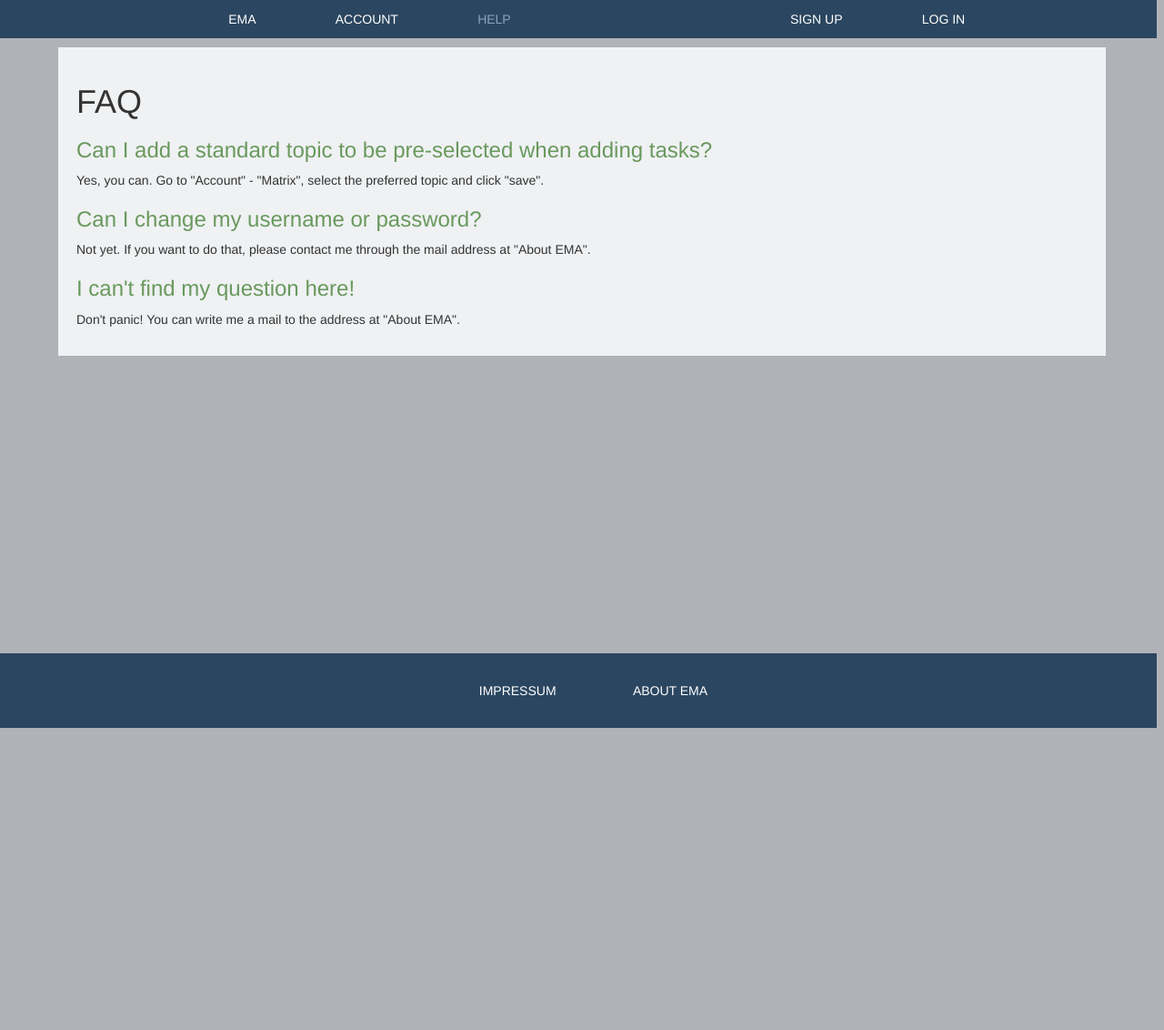
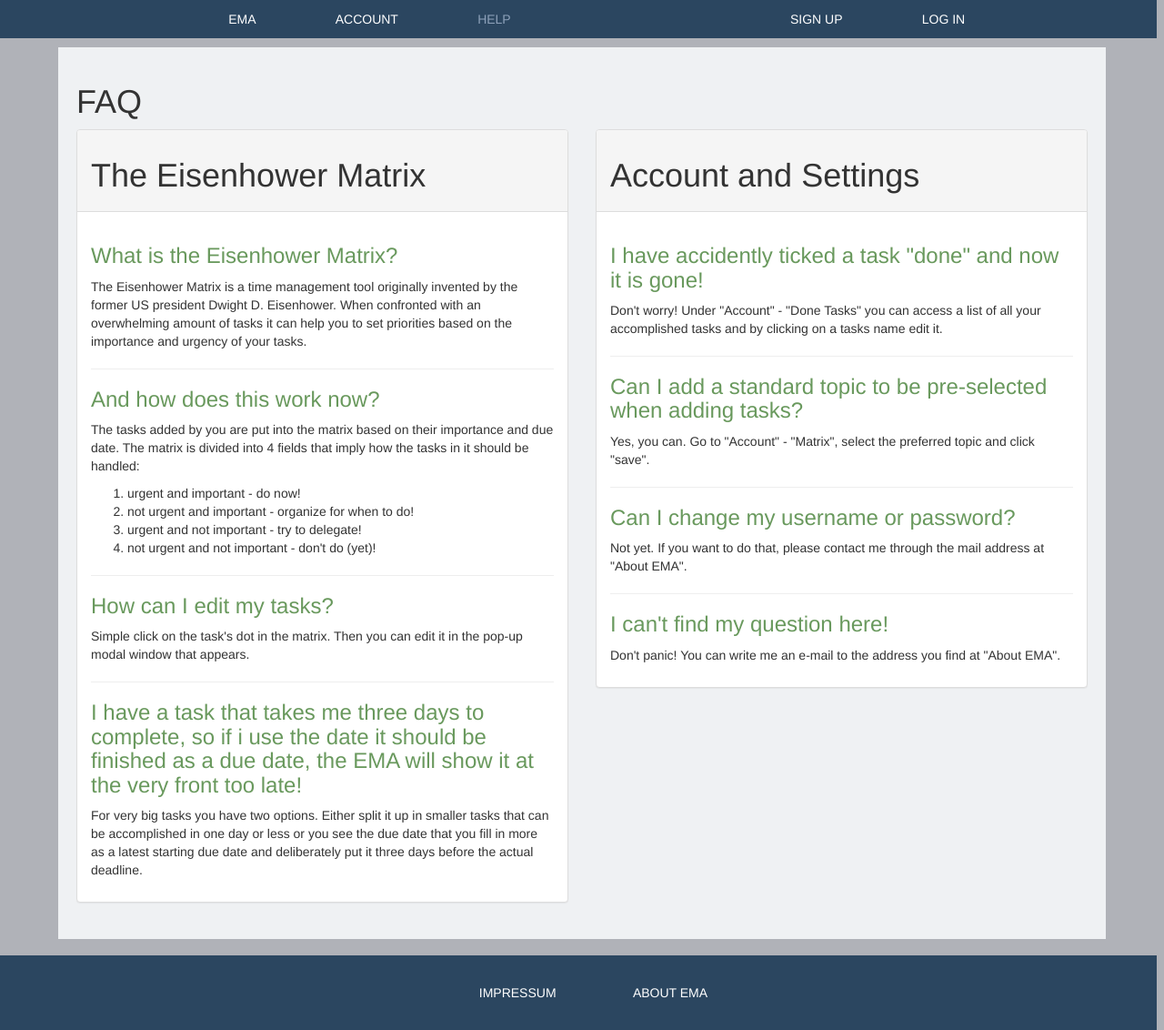
Before and after one commit to codingpaula/ema_project, a Django app: template ema/templates/orga/help.html in a window 1280 px wide. Shown: the whole page at 91% size. Before the commit the page ends 800 px from the top, so only its background shows below. Run offline with Django 3.2, Linux system fonts and the light colour scheme; the template is opened without the code that fills it, so the values that code supplies are empty; some libraries are stand-ins or nearby versions.

Commit message:
updated help page

```diff
--- a/ema/templates/orga/help.html
+++ b/ema/templates/orga/help.html
@@ -5,21 +5,94 @@
   {% include "navbar.html" with active_tab='Help' %}
 {% endblock navbar %}
 {% block content %}
+<div class="row">
+  <div class="col-lg-12">
     <h1>FAQ</h1>
-<h3 class="FAQtitle">Can I add a standard topic to be pre-selected when adding tasks?</h3>
-<p>
+  </div>
+  <div class="col-lg-6">
+    <div class="panel panel-default">
+      <div class="panel-heading">
+        <h1>The Eisenhower Matrix</h1>
+      </div>
+      <div class="panel-body">
+        <h3 class="FAQtitle">What is the Eisenhower Matrix?</h3>
+        <p class="FAQparagraph">
+          The Eisenhower Matrix is a time management tool originally invented
+          by the former US president Dwight D. Eisenhower. When confronted with
+          an overwhelming amount of tasks it can help you to set priorities
+          based on the importance and urgency of your tasks.
+        </p>
+        <hr />
+        <h3 class="FAQtitle">And how does this work now?</h3>
+        <p class="FAQparagraph">
+          The tasks added by you are put into the matrix based on their
+          importance and due date. The matrix is divided into 4 fields that
+          imply how the tasks in it should be handled:
+          <ol>
+            <li>urgent and important - do now!</li>
+            <li>not urgent and important - organize for when to do!</li>
+            <li>urgent and not important - try to delegate!</li>
+            <li>not urgent and not important - don't do (yet)!</li>
+          </ol>
+        </p>
+        <hr />
+        <h3 class="FAQtitle">How can I edit my tasks?</h3>
+        <p class="FAQparagraph">
+          Simple click on the task's dot in the matrix. Then you can edit it in
+          the pop-up modal window that appears.
+        </p>
+        <hr />
+        <h3 class="FAQtitle">
+          I have a task that takes me three days to complete, so if i use the
+          date it should be finished as a due date, the EMA will show it at the
+          very front too late!
+        </h3>
+        <p class="FAQparagraph">
+          For very big tasks you have two options. Either split it up in smaller
+          tasks that can be accomplished in one day or less or you see the due date
+          that you fill in more as a latest starting due date and deliberately put
+          it three days before the actual deadline.
+        </p>
+      </div>
+    </div>
+  </div>
+  <div class="col-lg-6">
+    <div class="panel panel-default">
+      <div class="panel-heading">
+        <h1>Account and Settings</h1>
+      </div>
+      <div class="panel-body">
+        <h3 class="FAQtitle">
+          I have accidently ticked a task "done" and now it is gone!
+        </h3>
+        <p class="FAQparagraph">
+          Don't worry! Under "Account" - "Done Tasks" you can access a list of all
+          your accomplished tasks and by clicking on a tasks name edit it.
+        </p>
+        <hr />
+        <h3 class="FAQtitle">
+          Can I add a standard topic to be pre-selected when adding tasks?
+        </h3>
+        <p class="FAQparagraph">
           Yes, you can. Go to "Account" - "Matrix", select the preferred topic and
           click "save".
         </p>
+        <hr />
         <h3 class="FAQtitle">Can I change my username or password?</h3>
-<p>
-  Not yet. If you want to do that, please contact me through the mail address
-  at "About EMA".
+        <p class="FAQparagraph">
+          Not yet. If you want to do that, please contact me through the mail
+          address at "About EMA".
         </p>
+        <hr />
         <h3 class="FAQtitle">I can't find my question here!</h3>
-<p>
-  Don't panic! You can write me a mail to the address at "About EMA".
+        <p class="FAQparagraph">
+          Don't panic! You can write me an e-mail to the address you find at
+          "About EMA".
         </p>
+      </div>
+    </div>
+  </div>
+</div>
 {% endblock content %}
 {% block footer %}
   {% include "footer.html" %}
```
Lines whose indentation alone changed are shown as unchanged.
